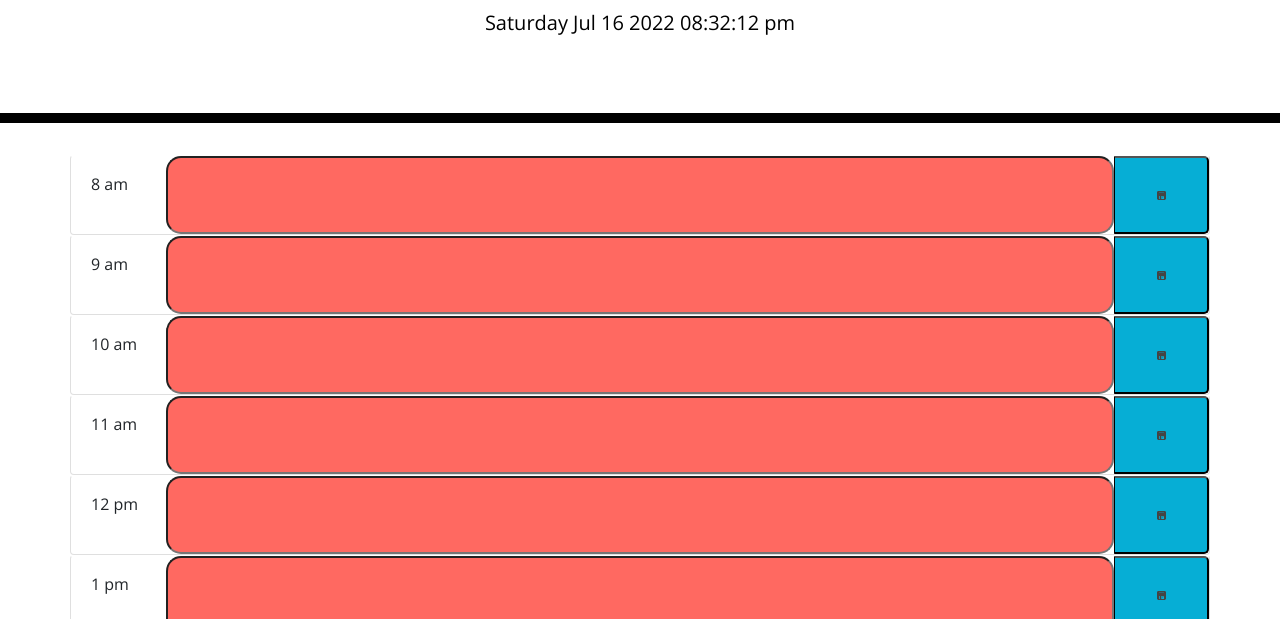
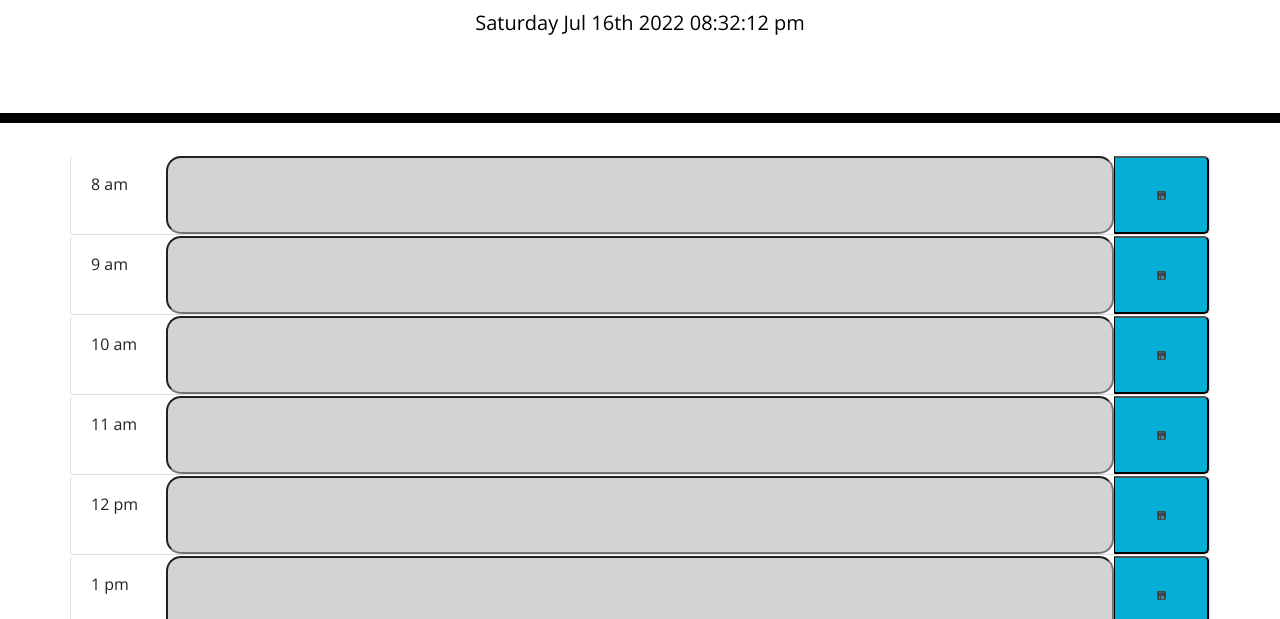
Before and after one commit to aurumbright/work-calendar, a plain HTML site: page Develop/index.html in a window 1280 px wide. Shown: the part 181-800 px from the top of the page. Drawn offline with nearby package versions, Linux system fonts and the light colour scheme.

Commit message:
replaced dayjs with moment

```diff
--- a/Develop/index.html
+++ b/Develop/index.html
@@ -84,7 +84,7 @@
     </div>
 
     <script src="https://cdnjs.cloudflare.com/ajax/libs/jquery/3.2.1/jquery.min.js"></script>
-    <script src="https://unpkg.com/dayjs@1.8.21/dayjs.min.js"></script>
+    <script src="https://cdnjs.cloudflare.com/ajax/libs/moment.js/2.24.0/moment.min.js"></script>
     <script src="https://ajax.googleapis.com/ajax/libs/jqueryui/1.12.1/jquery-ui.min.js"></script>
     <script src="./script.js"></script>
   </body>
--- a/Develop/script.js
+++ b/Develop/script.js
@@ -1,31 +1,28 @@
 let dateDisplayEl = $('#currentDay');
 
 let timeSlot = $('.time-slot').text();
+let time = moment(timeSlot, 'h a').format('h a');
 
-// this is wrong I think
-let time = dayjs(timeSlot, 'h a').format('h a');
-
-
+console.log(time)
 
 // Clock for top of app
-let currentDay = dayjs().format("dddd MMM D YYYY hh:mm:ss a");
+let currentDay = moment().format("dddd MMM Do YYYY hh:mm:ss a");
 dateDisplayEl.text(currentDay);
 
 function updateDay() {
-    currentDay = dayjs().format("dddd MMM D YYYY hh:mm:ss a");
+    currentDay = moment().format("dddd MMM Do YYYY hh:mm:ss a");
     dateDisplayEl.text(currentDay);
 };
 setInterval(updateDay, 1000);
 
 // this sort of works but needs to be applied to each row - maybe a forEach?
-// still not working...
 
 $('.row').each(function(index) {
 
-    if (dayjs().isBefore(dayjs(time, 'hour'))) {
+    if (moment(time, 'h a').isBefore(moment())) {
+        $('input').addClass("past");
+    } else if (moment(time).isAfter(moment())) {
         $('input').addClass("future");
-    } else if (dayjs().isAfter(dayjs(time, 'hour'))) {
-        $('input').addClass("past");
     } else {
         $('input').addClass("present");
     }
@@ -33,11 +30,10 @@ $('.row').each(function(index) {
 
 
 // item one: savebtn saves content of row to localStorage to be reconstituted on reload
-// this will probably be setting it as placeholder text? or something like that
 
 // item two: past / present / future styling applied to rows or maybe just input based on time
 /*
-If textContent of time-slot when converted to dayjs() format is less than current dayjs(),
+If textContent of time-slot when converted to moment() format is less than current moment(),
 apply .past styling
 
 
```
